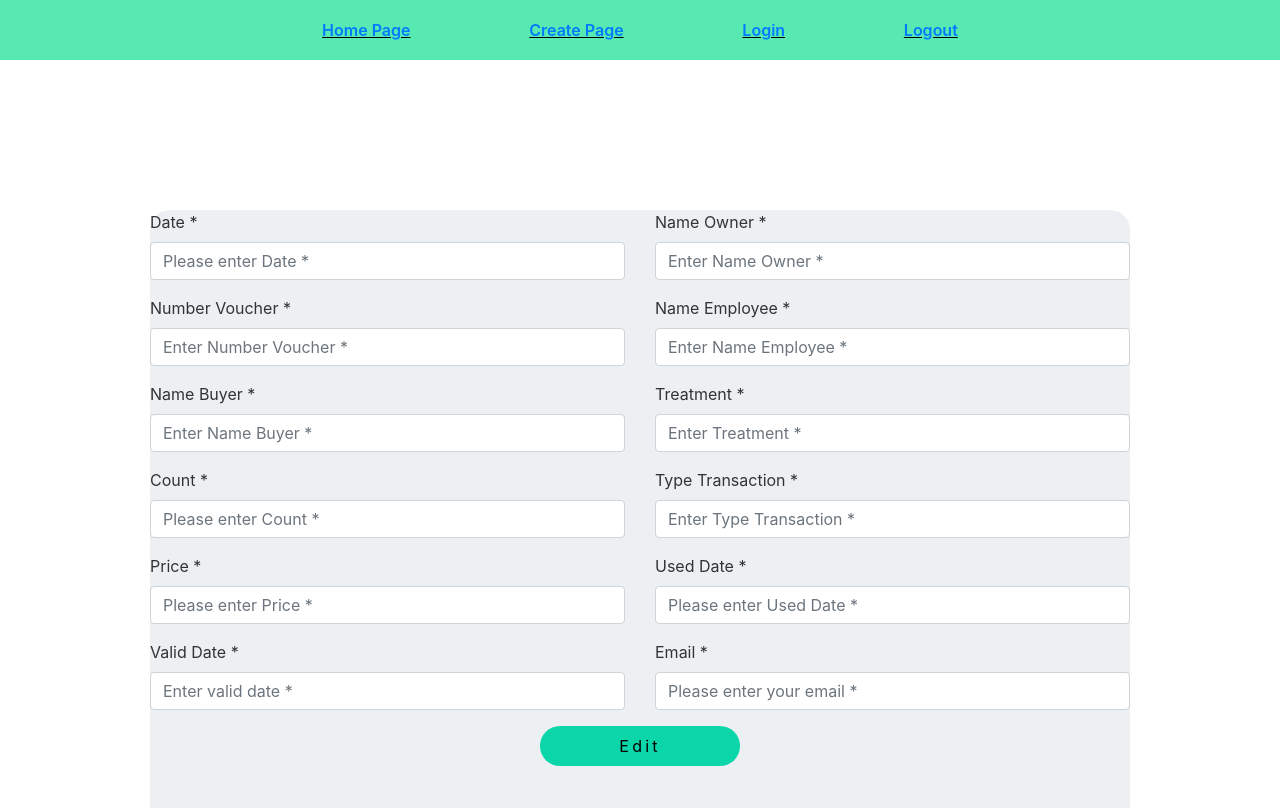
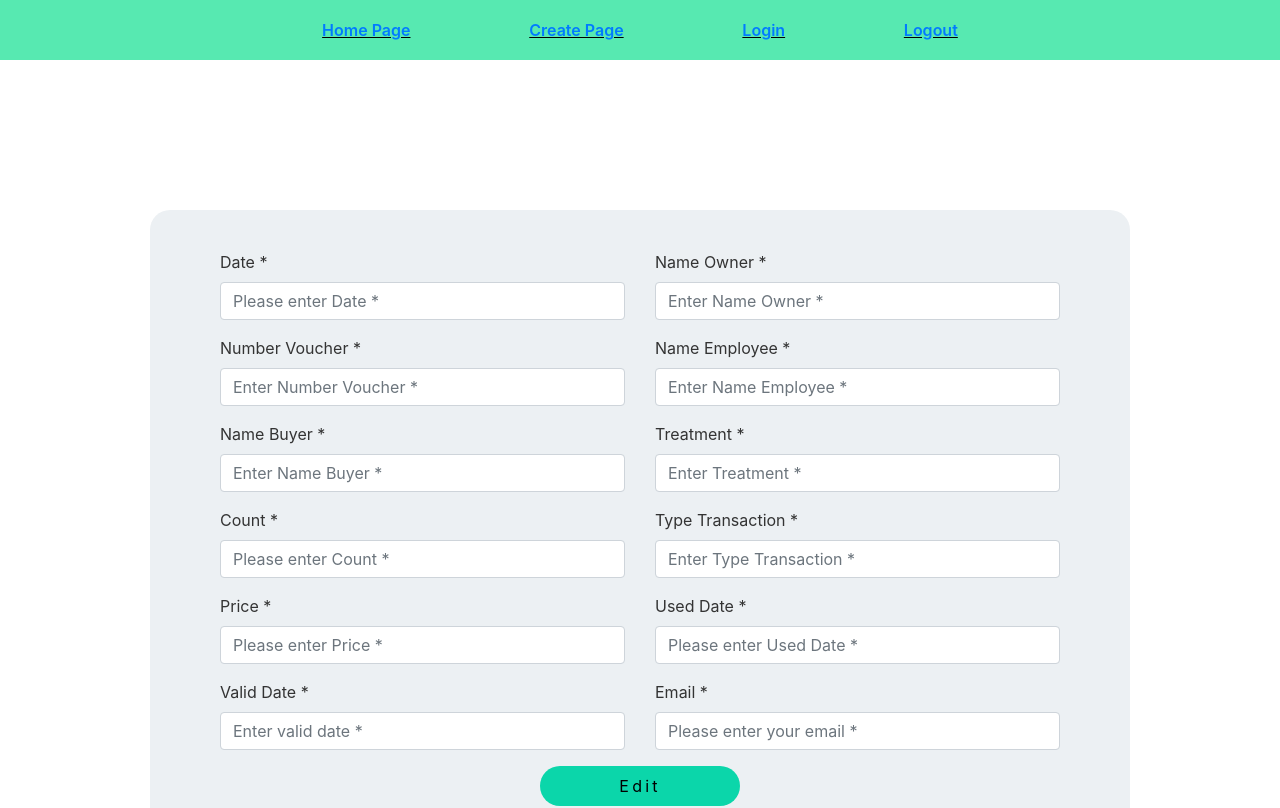
Before and after one commit to nikindtmas1/gift-vouchers, a React (Create React App) app in the folder client/: page /search in a window 1280 px wide. Shown: the top 808 px of the page. Built offline with nearby package versions, Linux system fonts and the light colour scheme; no server answers.

Commit message:
Update SearchPage.js

```diff
--- a/client/src/components/SearchPage/SearchPage.js
+++ b/client/src/components/SearchPage/SearchPage.js
@@ -6,6 +6,7 @@ const SearchPage = () => {
         {/* <div className=" text-center mt-5 ">
             <h1>Search Page</h1>
         </div> */}
+        <div className='formDiv'>
         <form className='formSearch'>
             <div className='controls'>
                 <div className='row'>
@@ -40,6 +41,7 @@ const SearchPage = () => {
 
             </div>
         </form>
+        </div>
     </div>
   )
 }
```
